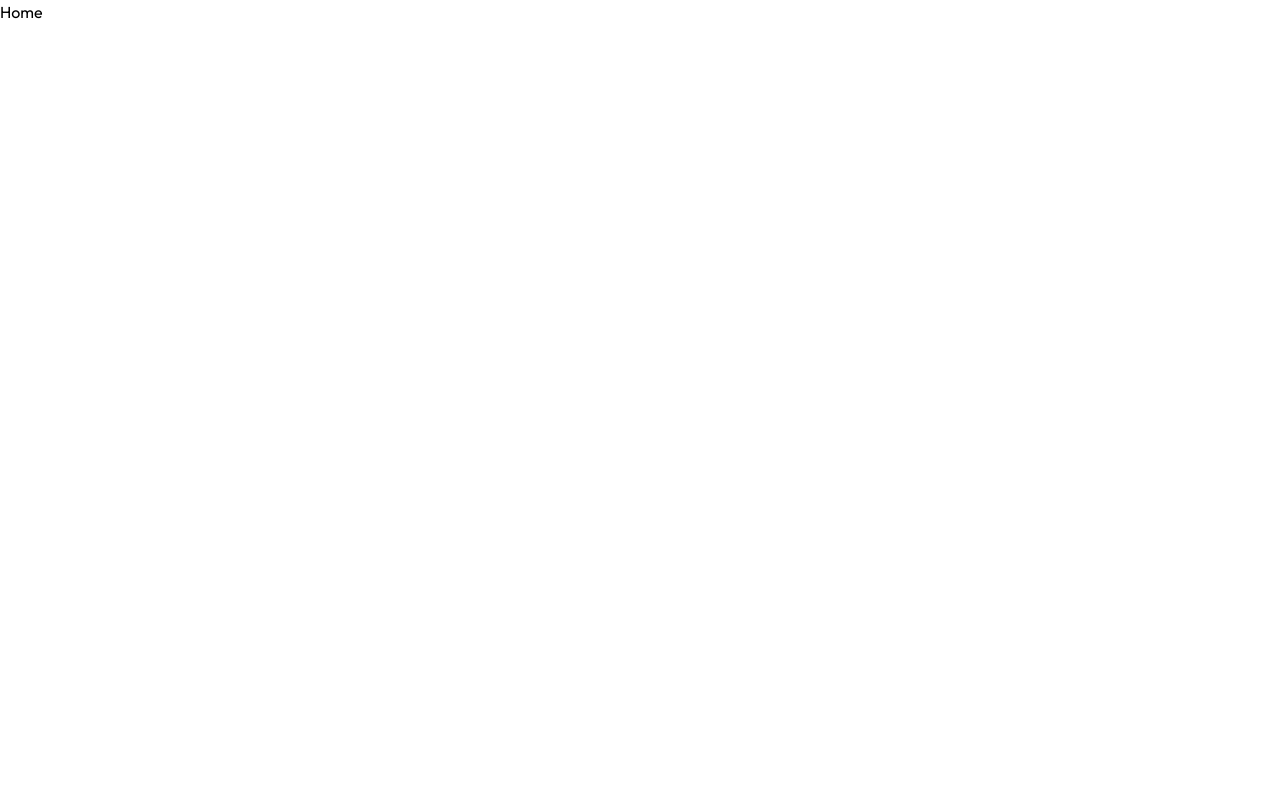
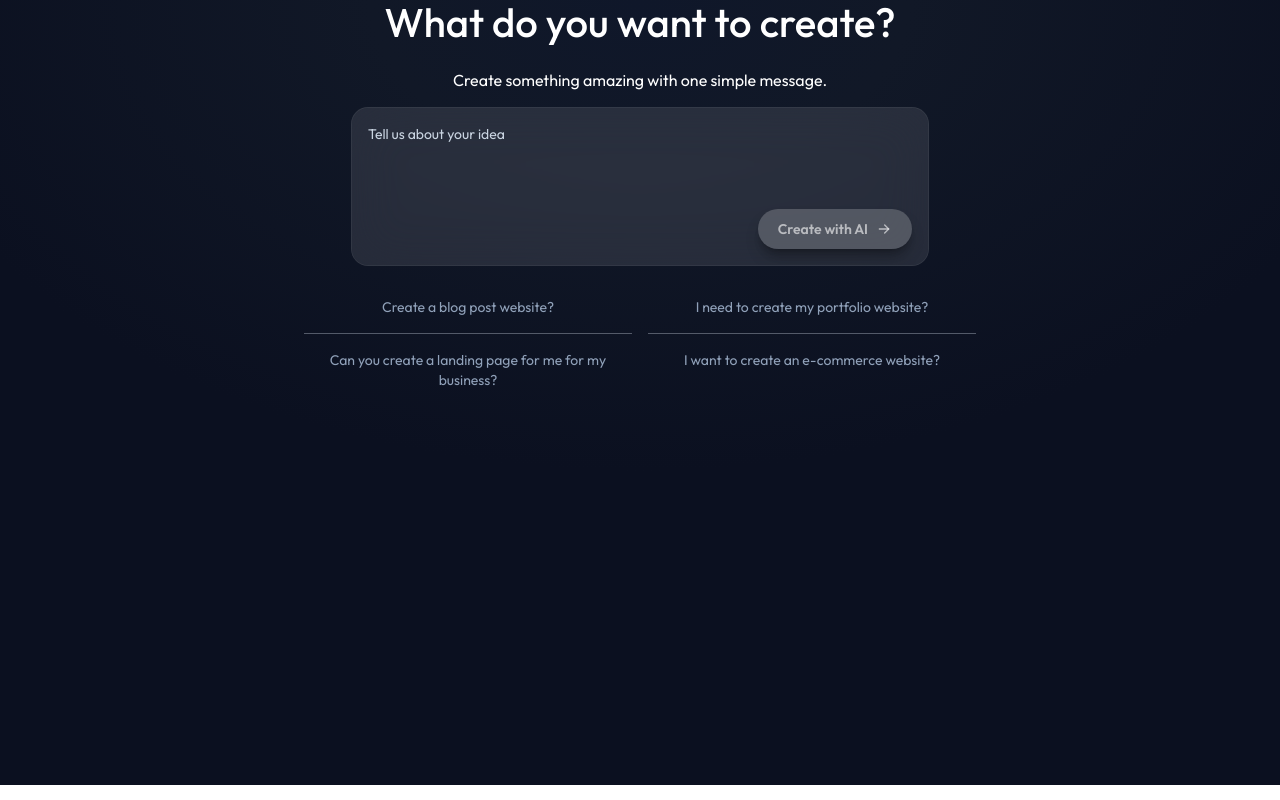
Before and after one commit to faisalquaiyum/rapid-site-builder, a React (Vite) app in the folder client/: page / in a window 1280 px wide. Built offline with nearby package versions, Linux system fonts and the light colour scheme.

Commit message:
Homepage ui

```diff
--- a/client/src/pages/Home.tsx
+++ b/client/src/pages/Home.tsx
@@ -1,9 +1,109 @@
-import React from 'react'
+import React, { useState } from "react";
+import { Loader2Icon } from "lucide-react";
 
-const Home = () => {
+export default function Home() {
+  const [input, setInput] = useState("");
+  const [loading, setLoading] = useState(false);
+  const onSubmitHandler = async (e: React.SyntheticEvent<HTMLFormElement>) => {
+    e.preventDefault();
+    if (loading || input.trim().length === 0) {
+      return;
+    }
+    setLoading(true);
+    // Simulate API call
+    setTimeout(() => {
+      setLoading(false);
+    }, 3000);
+  };
+
+  const isDisabled = loading || input.trim().length === 0;
+
   return (
-    <div>Home</div>
-  )
+    <section className="bg-gray-900">
+      <main className="flex flex-col items-center justify-between text-sm text-white text-center min-h-[785px] max-md:px-4 bg-[radial-gradient(60%_60%_at_50%_0%,#0f172a_0%,#111827_35%,#0b1020_100%)]">
+        {/* Hero Content */}
+        <div className="flex flex-col items-center justify-center w-full">
+          <h1 className="text-4xl md:text-[40px] font-medium">
+            What do you want to create?
+          </h1>
+
+          <p className="mt-6 text-base">
+            Create something amazing with one simple message.
+          </p>
+
+          {/* Input Box */}
+          <form
+            className="max-w-xl w-full mt-4 overflow-hidden rounded-2xl bg-white/10 backdrop-blur-xl ring-1 ring-white/15 focus-within:ring-2 focus-within:ring-white/40"
+            onSubmit={onSubmitHandler}
+          >
+            <textarea
+              rows={4}
+              placeholder="Tell us about your idea"
+              className="w-full p-4 pb-0 bg-transparent outline-none resize-none text-left placeholder:text-slate-300"
+              value={input}
+              onChange={(event) => setInput(event.target.value)}
+            />
+
+            <div className="flex items-center justify-end px-4 pb-4">
+              <button
+                type="submit"
+                disabled={isDisabled}
+                aria-busy={loading}
+                aria-label="Send"
+                className={`group inline-flex items-center gap-2 rounded-full px-5 py-2.5 text-sm font-semibold shadow-lg shadow-black/30 transition ${
+                  isDisabled
+                    ? "cursor-not-allowed bg-white/20 text-white/60"
+                    : "bg-blue-400 text-emerald-950 hover:-translate-y-0.5 hover:bg-blue-300"
+                }`}
+              >
+                {loading ? (
+                  <>
+                    <Loader2Icon className="size-4 animate-spin" />
+                    Creating
+                  </>
+                ) : (
+                  <>
+                    Create with AI
+                    <svg
+                      aria-hidden="true"
+                      viewBox="0 0 24 24"
+                      className="size-4 transition-transform group-hover:translate-x-0.5"
+                      fill="none"
+                      stroke="currentColor"
+                      strokeWidth="2"
+                      strokeLinecap="round"
+                      strokeLinejoin="round"
+                    >
+                      <path d="M5 12h14" />
+                      <path d="m13 6 6 6-6 6" />
+                    </svg>
+                  </>
+                )}
+              </button>
+            </div>
+          </form>
+
+          {/* Suggestions */}
+          <div className="grid grid-cols-2 gap-4 mt-8 text-slate-400 max-w-2xl">
+            <p className="cursor-pointer hover:text-white transition">
+              Create a blog post website?
+            </p>
+            <p className="cursor-pointer hover:text-white transition">
+              I need to create my portfolio website?
+            </p>
+
+            <div className="w-full h-px bg-gray-400/50" />
+            <div className="w-full h-px bg-gray-400/50" />
+
+            <p className="cursor-pointer hover:text-white transition">
+              Can you create a landing page for me for my business?
+            </p>
+            <p className="cursor-pointer hover:text-white transition">
+              I want to create an e-commerce website?
+            </p>
+          </div>
+        </div>
+      </main>
+    </section>
+  );
 }
-
-export default Home
```
